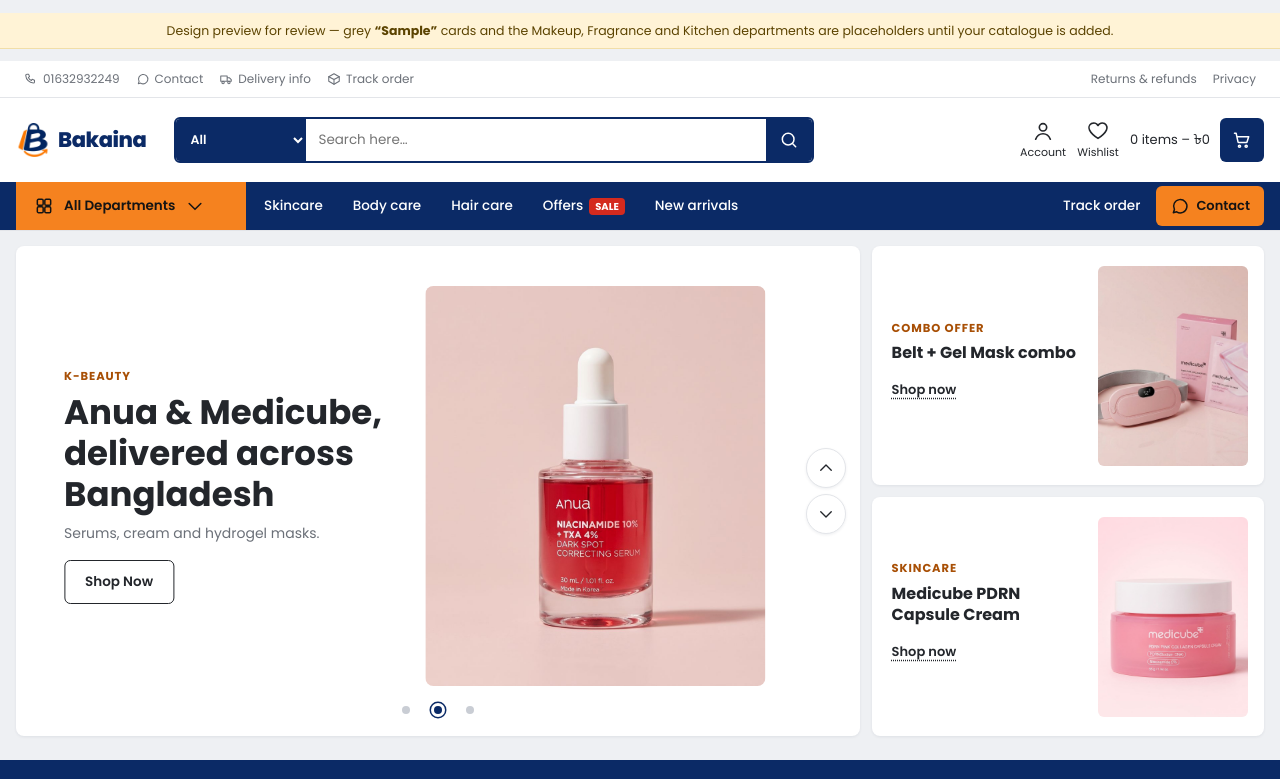
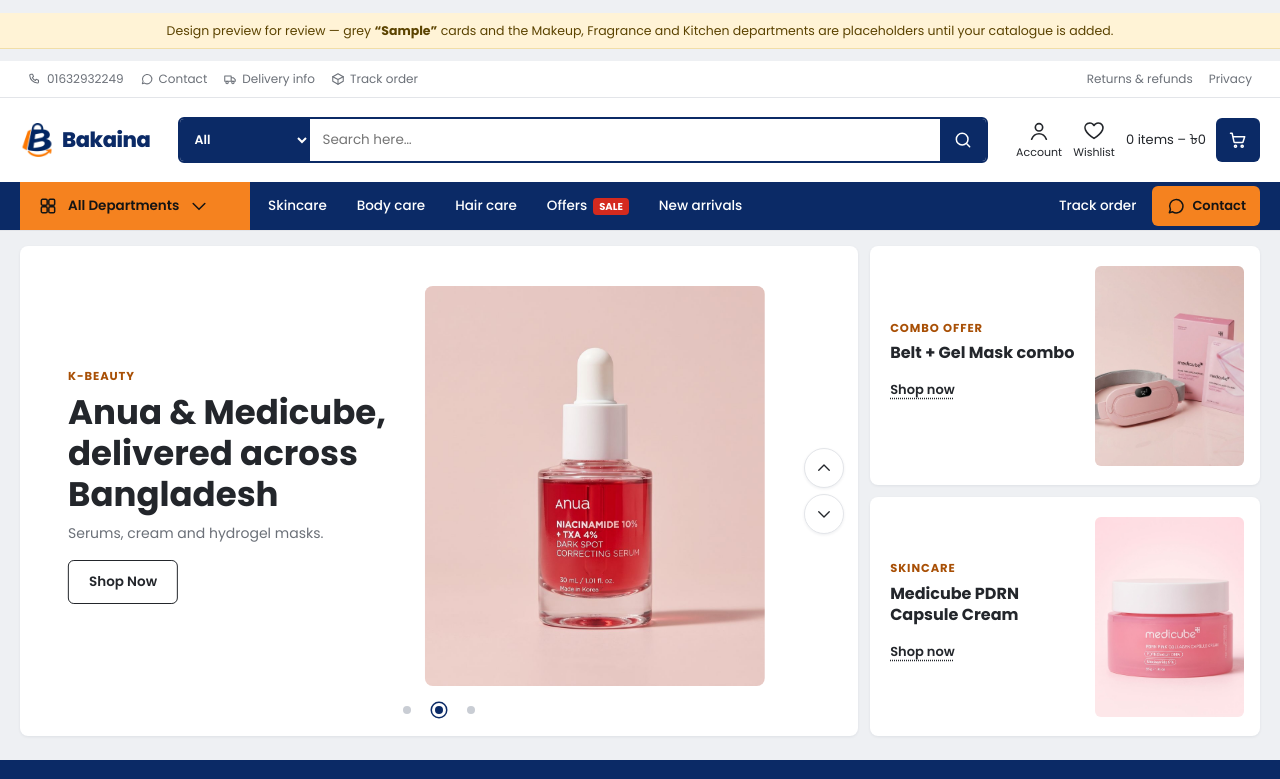
Before and after one commit to podenapata-sys/warmlunebd, a plain HTML site: page preview.html in a window 1280 px wide. Shown: the top 779 px of the page. Drawn offline with Linux system fonts and the light colour scheme.

Commit message:
Preview: Journal page width (1420px content) and a wider search bar
Co-Authored-By: Claude Opus 5.5 <noreply@anthropic.com>
Claude-Session: https://claude.ai/code/session_015eCJci4k3EefXfRDuoWg3e

```diff
--- a/preview.css
+++ b/preview.css
@@ -11,7 +11,7 @@
   --shadow: 0 1px 3px rgba(20, 30, 50, .07);
   --shadow-up: 0 10px 26px rgba(20, 30, 50, .14);
   --font: 'Poppins', 'Noto Sans Bengali', system-ui, -apple-system, 'Segoe UI', sans-serif;
-  --max: 1280px;
+  --max: 1460px;
 }
 *, *::before, *::after { box-sizing: border-box; }
 html { -webkit-text-size-adjust: 100%; }
@@ -77,7 +77,7 @@ button { background: none; border: 0; padding: 0; cursor: pointer; }
   .m-only { display: none !important; }
   .d-only { display: inline-flex !important; }
   .hdr-main { gap: 28px; min-height: 84px; }
-  .hdr-main .search { flex: 1; max-width: 640px; }
+  .hdr-main .search { flex: 1; max-width: 820px; }
   .search-m { display: none; }
   .cart-sum { display: inline-flex; }
   .tools { gap: 10px; }
@@ -505,3 +505,4 @@ a, button, .tab, .navlink, .pc-name a, .mvc h3 a { transition: color .3s ease, b
 .reveal.in .car-track > *:nth-child(4) { transition-delay: .24s, .24s, 0s; }
 .reveal.in .car-track > *:nth-child(5) { transition-delay: .32s, .32s, 0s; }
 .reveal.in .car-track > *:nth-child(n+6) { transition-delay: .4s, .4s, 0s; }
+@media (min-width: 1000px) { .wrap { padding: 0 20px; } }
--- a/preview.js
+++ b/preview.js
@@ -167,7 +167,7 @@
       '<div class="hdr-main">' +
         '<button class="hbtn m-only" type="button" data-open="nav" aria-label="Menu" aria-controls="d-nav">' + icon('menu') + '</button>' +
         '<a class="logo" href="preview.html" aria-label="Bakaina home"><img src="img/logo-mark.png" alt="" width="34" height="34">' + esc(W.brand || 'Bakaina') + '</a>' +
-        '<div class="d-only" style="flex:1;max-width:640px">' + searchForm('qd') + '</div>' +
+        '<div class="d-only" style="flex:1;max-width:820px">' + searchForm('qd') + '</div>' +
         '<div class="tools">' +
           '<a class="hbtn d-only" href="products.html?view=account">' + icon('user') + 'Account</a>' +
           '<a class="hbtn" href="products.html?view=wishlist" aria-label="Wishlist">' + icon('heart') + '<span class="d-only">Wishlist</span><span class="hbadge" data-wish-n hidden></span></a>' +
```
